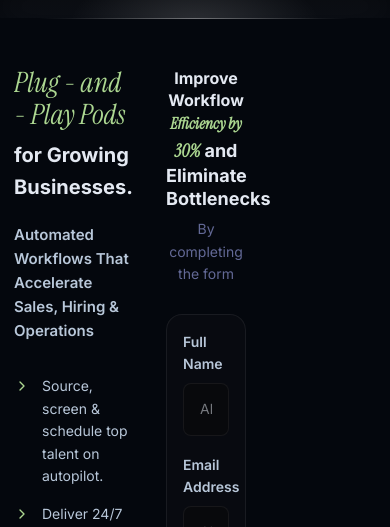
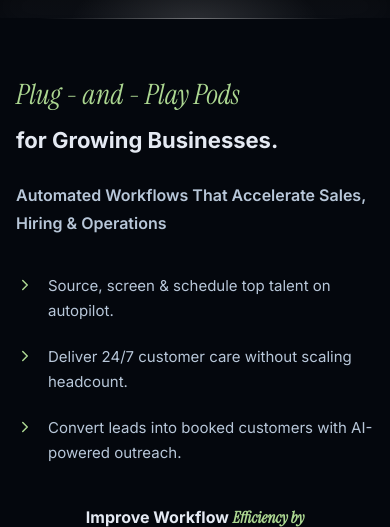
Before and after one commit to Scale-Pods/scalepods-replication, a Next.js app: page /uae in a window 390 px wide. Shown: the part 317-844 px from the top of the page. Built offline with nearby package versions, Linux system fonts and the light colour scheme; no server answers; a web font is replaced by a local one.

Commit message:
fix(uae): stack Plug & Play form below text on mobile with full-width flex layout

```diff
--- a/src/app/globals.css
+++ b/src/app/globals.css
@@ -261,8 +261,8 @@ body {
     font-size: 13.5px !important;
   }
 
-  /* ── Section padding tighter ── */
-  section { padding: 48px 14px !important; }
+  /* ── Section padding tighter — only apply to non-UAE page sections ── */
+  section[id] { padding: 48px 14px !important; }
 
   /* ── Reduce card padding ── */
   div[style*="padding: 24px"] {
@@ -372,4 +372,24 @@ body {
     width: 100% !important;
     height: 120px !important;
   }
+
+  /* ── UAE Plug & Play: force vertical stack ── */
+  .plug-play-grid {
+    flex-direction: column !important;
+    gap: 40px !important;
+  }
+  .plug-play-left {
+    width: 100% !important;
+    flex: none !important;
+    order: 1 !important;
+  }
+  .plug-play-right {
+    width: 100% !important;
+    flex: none !important;
+    order: 2 !important;
+    margin-top: 0 !important;
+  }
+
+  /* ── Remove the blanket 48px override on SECTIONS so JS-set padding is respected ── */
+  section[data-uae] { padding: unset; }
 }
--- a/src/app/uae/page.tsx
+++ b/src/app/uae/page.tsx
@@ -1274,31 +1274,38 @@ export default function UAEPage() {
       {/* ── PLUG AND PLAY SECTION ─────────────────────────────────────────── */}
       <section style={{ padding: isMobile ? "60px 16px" : "100px 32px", position: "relative" }}>
         <div
+          className="plug-play-grid"
           style={{
             maxWidth: "1200px",
             margin: "0 auto",
-            display: "grid",
-            gridTemplateColumns: isMobile ? "1fr" : "1fr 1fr",
-            gap: isMobile ? "32px" : "40px",
-            alignItems: "start",
+            display: "flex",
+            flexDirection: isMobile ? "column" : "row",
+            gap: isMobile ? "40px" : "60px",
+            alignItems: "flex-start",
           }}
         >
           {/* Left: headline + bullets */}
           <motion.div
+            className="plug-play-left"
             initial={{ opacity: 0, x: -30 }}
             whileInView={{ opacity: 1, x: 0 }}
             viewport={{ once: true }}
             transition={{ duration: 0.55 }}
+            style={{
+              flex: isMobile ? "none" : "1",
+              width: isMobile ? "100%" : "auto",
+              order: 1,
+            }}
           >
             <h2
               style={{
                 fontFamily: F.serif,
                 fontStyle: "italic",
-                fontSize: "clamp(36px, 4vw, 54px)",
+                fontSize: isMobile ? "clamp(40px, 10vw, 60px)" : "clamp(36px, 4vw, 54px)",
                 fontWeight: 400,
                 color: C.green,
                 lineHeight: 1.15,
-                marginBottom: "8px",
+                marginBottom: "12px",
               }}
             >
               Plug - and - Play Pods
@@ -1306,10 +1313,10 @@ export default function UAEPage() {
             <h3
               style={{
                 fontFamily: F.inter,
-                fontSize: "clamp(20px, 2.5vw, 28px)",
+                fontSize: isMobile ? "clamp(22px, 5vw, 30px)" : "clamp(20px, 2.5vw, 28px)",
                 fontWeight: 700,
                 color: C.txtBright,
-                marginBottom: "20px",
+                marginBottom: "24px",
               }}
             >
               for Growing Businesses.
@@ -1317,33 +1324,33 @@ export default function UAEPage() {
             <p
               style={{
                 fontFamily: F.inter,
-                fontSize: "15px",
+                fontSize: isMobile ? "16px" : "15px",
                 fontWeight: 600,
                 color: C.txtBody,
-                marginBottom: "32px",
-                lineHeight: 1.6,
+                marginBottom: "36px",
+                lineHeight: 1.7,
               }}
             >
               Automated Workflows That Accelerate Sales, Hiring &amp; Operations
             </p>
 
             {/* Bullet list */}
-            <div style={{ display: "flex", flexDirection: "column", gap: "16px" }}>
+            <div style={{ display: "flex", flexDirection: "column", gap: isMobile ? "20px" : "16px" }}>
               {[
                 "Source, screen & schedule top talent on autopilot.",
                 "Deliver 24/7 customer care without scaling headcount.",
                 "Convert leads into booked customers with AI-powered outreach.",
               ].map((item, i) => (
-                <div key={i} style={{ display: "flex", gap: "12px", alignItems: "flex-start" }}>
+                <div key={i} style={{ display: "flex", gap: "14px", alignItems: "flex-start" }}>
                   <ChevronRight
-                    style={{ width: "16px", height: "16px", color: C.green, flexShrink: 0, marginTop: "3px" }}
+                    style={{ width: isMobile ? "18px" : "16px", height: isMobile ? "18px" : "16px", color: C.green, flexShrink: 0, marginTop: "3px" }}
                   />
                   <p
                     style={{
                       fontFamily: F.inter,
-                      fontSize: "14px",
+                      fontSize: isMobile ? "15px" : "14px",
                       color: C.txtBody,
-                      lineHeight: 1.6,
+                      lineHeight: 1.7,
                       margin: 0,
                     }}
                   >
@@ -1354,12 +1361,19 @@ export default function UAEPage() {
             </div>
           </motion.div>
 
-          {/* Right: stat + form */}
+          {/* Right: stat + form — always below left text on mobile */}
           <motion.div
+            className="plug-play-right"
             initial={{ opacity: 0, x: 30 }}
             whileInView={{ opacity: 1, x: 0 }}
             viewport={{ once: true }}
             transition={{ duration: 0.55 }}
+            style={{
+              flex: isMobile ? "none" : "1",
+              width: isMobile ? "100%" : "auto",
+              order: 2,
+              marginTop: isMobile ? "8px" : "0",
+            }}
           >
             {/* Stat headline */}
             <div style={{ marginBottom: "28px", textAlign: "center" }}>
```
